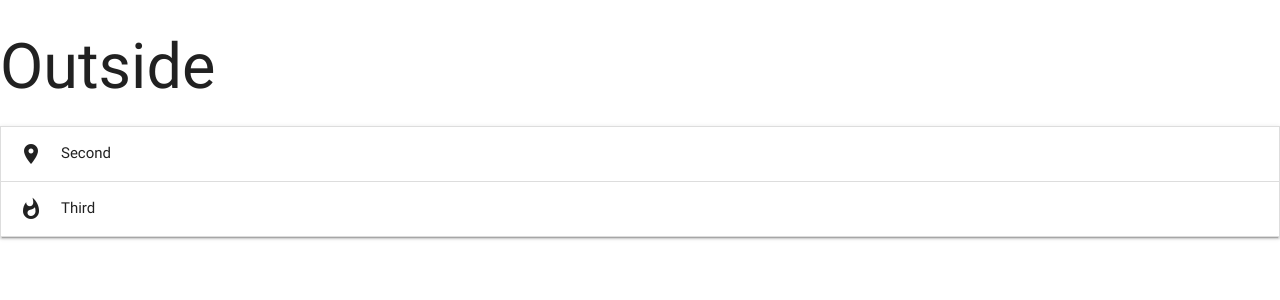
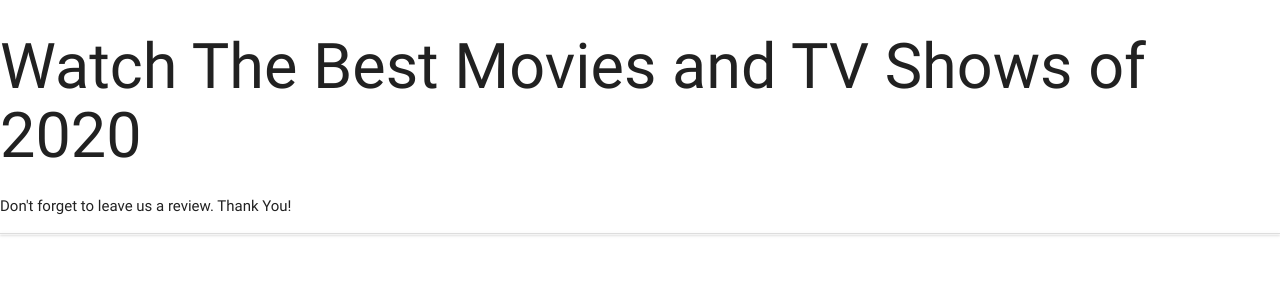
Before and after one commit to likibikangben/Data-centric-milestone-project, a Flask app: page / in a window 1280 px wide. Shown: the top 300 px of the page. Run offline with Flask 2, Linux system fonts and the light colour scheme; data that the repository does not hold is empty; some libraries are stand-ins or nearby versions.

Commit message:
Modified base.html and tasks.html

```diff
--- a/templates/base.html
+++ b/templates/base.html
@@ -10,7 +10,8 @@
     <title>MUST WATCH MOVIES & TV SHOWS</title>
 </head>
 <body>
-    <h1>Outside</h1>
+    <h1>Watch The Best Movies and TV Shows of 2020</h1>
+    <p>Don't forget to leave us a review. Thank You!</p>
     {% block content %}
     {% endblock %}
     <script src="https://cdnjs.cloudflare.com/ajax/libs/jquery/3.2.1/jquery.min.js"></script>
--- a/templates/tasks.html
+++ b/templates/tasks.html
@@ -7,18 +7,31 @@
     {% for movies in blog %}
     <li>
       <div class="collapsible-header"><i class="material-icons">keyboard_arrow_down</i><strong>{{movies.title}}</strong> - {{movies.award}}</div>
-      <div class="collapsible-body"><span>Greed and class discrimination threaten the newly formed symbiotic relationship between the wealthy Park family and the destitute Kim clan.</span></div>
+      <div class="collapsible-body"><span>Greed and class discrimination threaten the newly formed symbiotic relationship between the wealthy Park family and the destitute Kim clan. Written and directed by Bong Joon Ho. Starring Kang-ho, Sun-kyun Lee and Yeo-jeong Jo <a href="https://www.imdb.com/title/tt6751668/?ref_=ev_nom" target="_blank">IMDb.</a></span></div>
     </li>
-    {% endfor %}
 
     <li>
-      <div class="collapsible-header"><i class="material-icons">place</i>Second</div>
-      <div class="collapsible-body"><span>Lorem ipsum dolor sit amet.</span></div>
+      <div class="collapsible-header"><i class="material-icons">keyboard_arrow_down</i><strong>{{movies.title1}}</strong> - {{movies.award1}}</div>
+      <div class="collapsible-body"><span>A faded television actor and his stunt double strive to achieve fame and success in the final years of Hollywood's Golden Age in 1969 Los Angeles. Written and directed by Quentin Tarantino. Starring Leonardo DiCaprio, Brad Pitt and Margot Robbie <a href="https://www.imdb.com/title/tt7131622/?ref_=ev_nom" target="_blank">IMDb.</a>
+      </span>
+      </div>
     </li>
+
     <li>
-      <div class="collapsible-header"><i class="material-icons">whatshot</i>Third</div>
-      <div class="collapsible-body"><span>Lorem ipsum dolor sit amet.</span></div>
+      <div class="collapsible-header"><i class="material-icons">keyboard_arrow_down</i><strong>{{movies.title2}}</strong> - {{movies.award2}}</div>
+      <div class="collapsible-body"><span>In Gotham City, mentally troubled comedian Arthur Fleck is disregarded and mistreated by society. He then embarks on a downward spiral of revolution and bloody crime. This path brings him face-to-face with his alter-ego: the Joker. Written and directed by Todd Phillips. Starring Joaquin Phoenix, Robert De Niro and Zazie Beetz <a href="https://www.imdb.com/title/tt7286456/?ref_=ev_nom" target="_blank">IMDb.</a></span></div>
+    </li>
+
+     <li>
+      <div class="collapsible-header"><i class="material-icons">keyboard_arrow_down</i><strong>{{movies.title3}}</strong> - {{movies.award3}}</div>
+      <div class="collapsible-body"><span>Jo March reflects back and forth on her life, telling the beloved story of the March sisters - four young women, each determined to live life on her own terms. Written and directed by Greta Gerwig. Starring Saoirse Ronan, Emma Watson and Florence Pugh <a href="https://www.imdb.com/title/tt3281548/?ref_=ev_nom" target="_blank">IMDb.</a></span></div>
+    </li>
+
+     <li>
+      <div class="collapsible-header"><i class="material-icons">keyboard_arrow_down</i><strong>{{movies.title3}}</strong> - {{movies.award3}}</div>
+      <div class="collapsible-body"><span>American car designer Carroll Shelby and driver Ken Miles battle corporate interference and the laws of physics to build a revolutionary race car for Ford in order to defeat Ferrari at the 24 Hours of Le Mans in 1966. Written by Jez Butterworth and John-Henry Butterworth. Directed by James Mangold. Starring Matt Demon, Christian Bale and Jon Bernthal <a href="https://www.imdb.com/title/tt1950186/?ref_=ev_nom" target="_blank">IMDb.</a></span></div>
     </li>
   </ul>
 
+    {% endfor %}
 {% endblock %}
```
